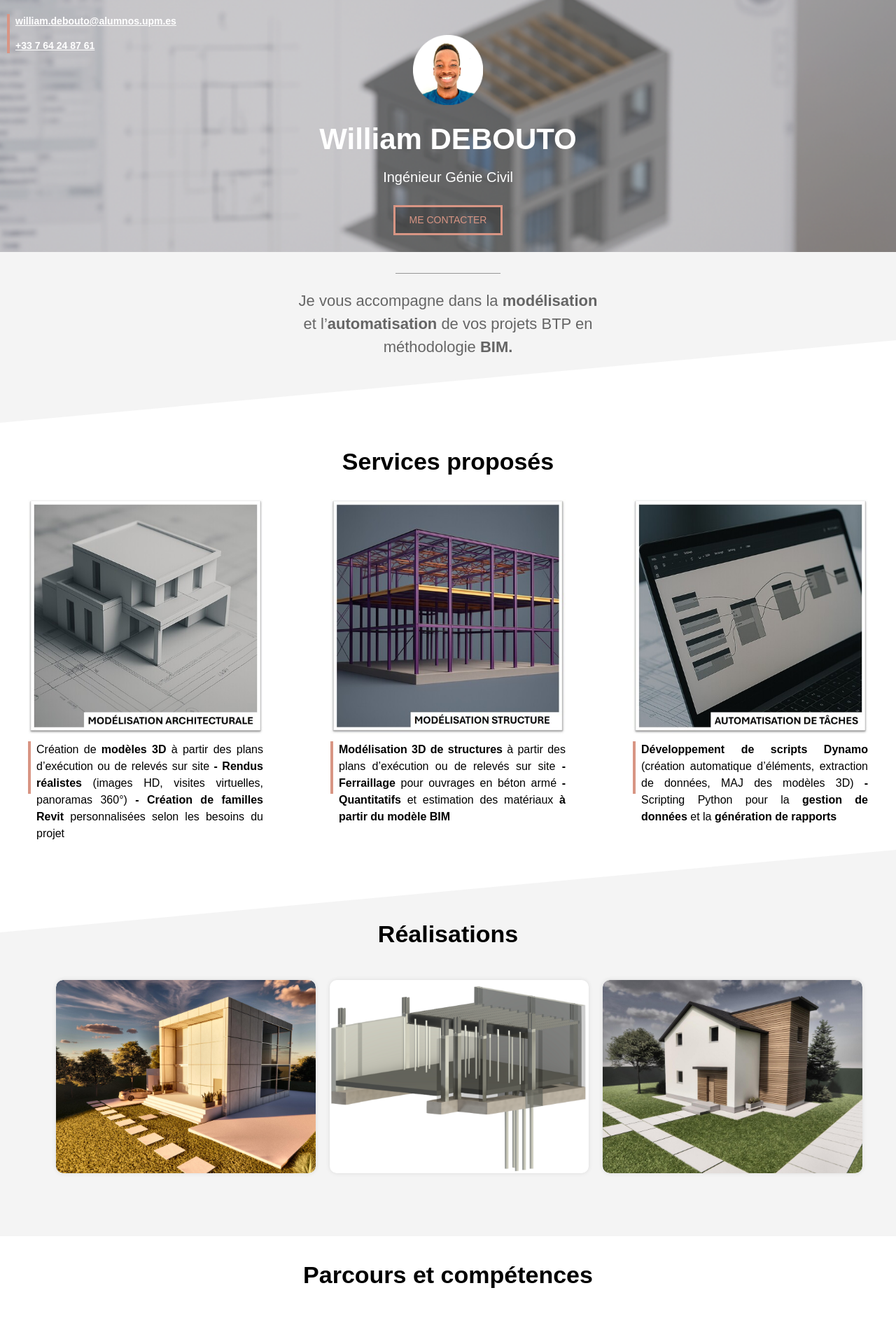
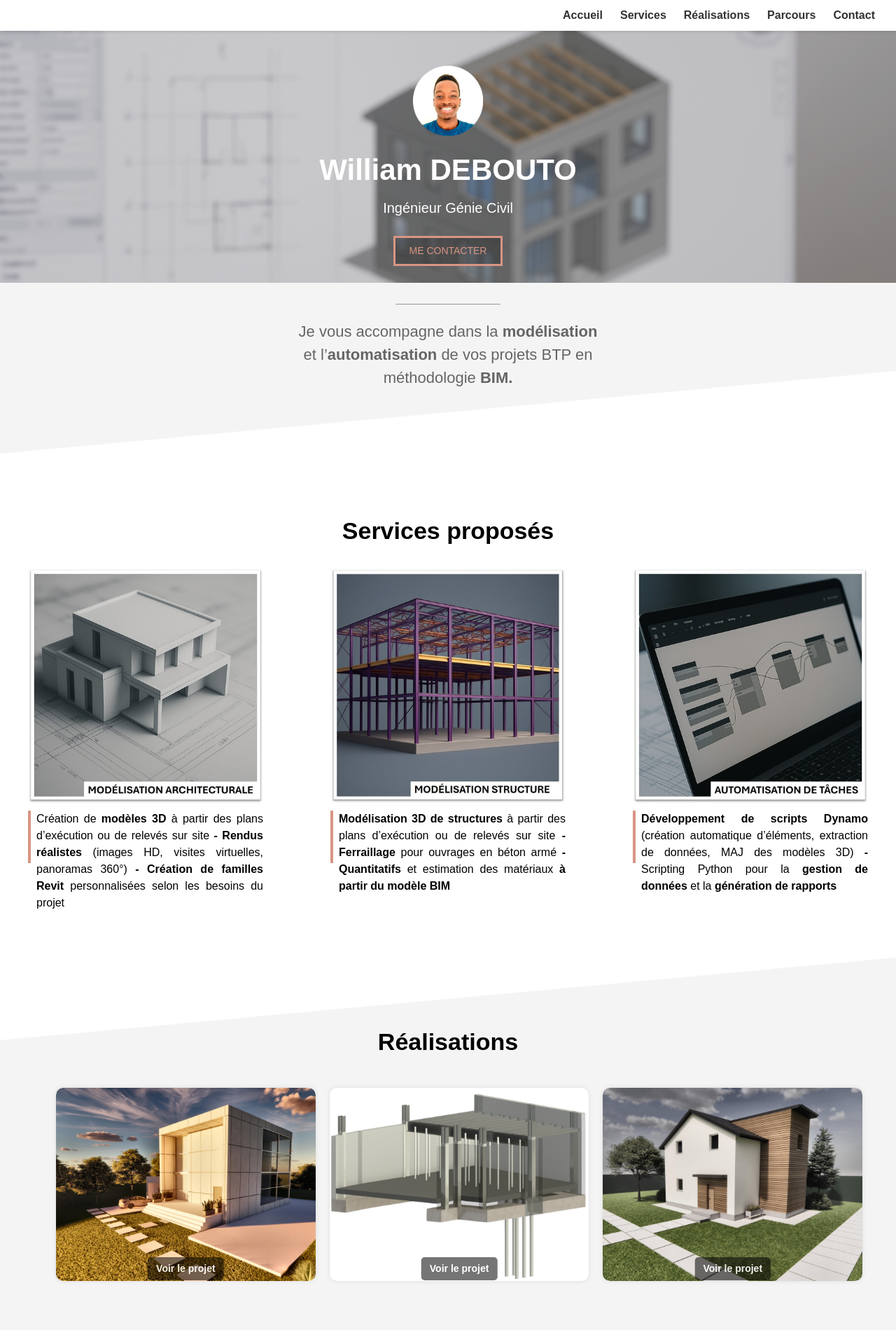
Before and after one commit to WillDE464/portfolio_william_debouto, a plain HTML site: page index.html in a window 1280 px wide. Shown: the top 1900 px of the page at 70% size. Drawn offline with Linux system fonts and the light colour scheme.

Commit message:
Add files via upload

```diff
--- a/index.html
+++ b/index.html
@@ -12,23 +12,34 @@
 
 
     <body>
+        <!-- MENU NAVIGATION -->
+        <nav class="navbar">
+            <div class="navbar-logo"></div>
+            <div class="navbar-toggle" id="mobile-menu">&#9776;</div>
+            <ul class="navbar-links" id="navbar-links">
+            <li><a href="#accueil">Accueil</a></li>
+            <li><a href="#services">Services</a></li>
+            <li><a href="#realisations">Réalisations</a></li>
+            <li><a href="#parcours">Parcours</a></li>
+            <li><a href="mailto:william.debouto@alumnos.upm.es">Contact</a></li>
+
+            </ul>
+        </nav>
+
         <!-- COUVERTURE -->
-        <div class = "cover">
+
+        <div class = "cover" id="accueil">
             <img class ="cover-profile" src="profile_w2.png">
             <h1>William DEBOUTO</h1>
             <p style="color: white; font-size: 20px;">Ingénieur Génie Civil</p>
             <div style="text-align: center;">
                 <a class="contact-button" href="mailto:william.debouto@alumnos.upm.es">ME CONTACTER</a>
             </div>
-            <div class="cover-contact">
-                <p><a href="mailto:william.debouto@alumnos.upm.es"><b>william.debouto@alumnos.upm.es</b></a></p>
-                <p><a href="tel:+33764248761"><b>+33 7 64 24 87 61</b></a></p>
-            </div>
-            <br>
+
         </div>
 
         <!-- SECTION GRISE 1 -->
-        <div class=" section section-grise1">
+        <div class=" section section-grise1" >
             <div class="separateur"></div>
             <p>Je vous accompagne dans la <b>modélisation</b> et l’<b>automatisation</b>
                 de vos projets BTP en méthodologie <b>BIM.</b>
@@ -36,7 +47,8 @@
         </div>
 
         <!-- SECTION BLANCHE 1 -->
-        <div class="section">
+        <div id="services" class="scroll-offset"></div>
+        <div class="section" id="services">
             <h2>Services proposés</h2>
             <div class="portfolio-row">
 
@@ -51,7 +63,7 @@
                 </div>
               </div>
 
-              <div class="col-portfolio2">
+              <div class="col-portfolio2" >
                 <img class="mod_taille_im" src="g666.jpg">
                 <div class="texte-avec-ligne-verticale service-text">
                   <p class="justifie">
@@ -77,20 +89,35 @@
             </div>
         </div>
 
-        <div class="section section-grise2">
+
+
+        <div id="realisations" class="scroll-offset"></div>
+        <div class="section section-grise2" id="realisations">
             <h2>Réalisations</h2>
             <div class="carousel-container">
                 <div class="carousel-track" id="carousel">
                     <div class="carousel-item">
-                        <a href="index_architecture.html"><img src="project22.jpg" alt="architecture"></a>
+                        <a href="index_architecture.html" class="clickable-image">
+                            <img src="project22.jpg" alt="architecture">
+                            <div class="image-caption">Voir le projet</div>
+                        </a>
+
                     </div>
 
                     <div class="carousel-item">
-                        <a href="index_structure.html"><img src="structu1.png" alt="structure"></a>
+                        <a href="index_structure.html" class="clickable-image">
+                            <img src="structu1.png" alt="structure">
+                            <div class="image-caption">Voir le projet</div>
+                        </a>
+
                     </div>
 
                     <div class="carousel-item">
-                        <a href="index_architecture_2.html"><img src="project33.jpg" alt="architecture 2"></a>
+                        <a href="index_architecture_2.html" class="clickable-image">
+                            <img src="project33.jpg" alt="architecture 2">
+                            <div class="image-caption">Voir le projet</div>
+                        </a>
+
                     </div>
                 </div>
             </div>
@@ -99,12 +126,9 @@
 
 
 
-
-
-
-        </div>
         <!-- SECTION BLANCHE 2 -->
-        <div class="section">
+        <div id="parcours" class="scroll-offset"></div>
+        <div class="section" style="padding-bottom: 0px;" id="parcours">
             <h2>Parcours et compétences</h2>
             <div class="section portfolio-row" style="gap: 40px;">
                 <div class="col-contenu">
@@ -122,7 +146,7 @@
                         </ul>
 
                         <p class="justifie">
-                            Après l’obtention de mon diplôme d’ingénieur en 2022, j’ai décidé de me spécialiser dans la <b>gestion de projets BTP en méthodologie BIM (Building Information Modeling)</b>.
+                            Après l’obtention de mon diplôme d’ingénieur en 2022, je me suis spécialisé dans la <b>gestion de projets BTP en méthodologie BIM (Building Information Modeling)</b>.
                             J’ai ainsi suivi une <b>formation de 130 heures</b>, me permettant d’acquérir :
                         </p>
                         <ul>
@@ -169,10 +193,27 @@
 
 
         <!-- SECTION BLANCHE -->
-
-           <iframe src="contact-frame.html" scrolling ="no">
+           <iframe src="contact-frame.html" scrolling ="no" id="contact">
 
            </iframe>
+
+
+           <script>
+            const menuToggle = document.getElementById("mobile-menu");
+            const navLinks = document.getElementById("navbar-links");
+
+            menuToggle.addEventListener("click", () => {
+                navLinks.classList.toggle("active");
+            });
+
+            // 👇 Ferme le menu après clic sur un lien (sur mobile)
+            document.querySelectorAll('.navbar-links a').forEach(link => {
+                link.addEventListener('click', () => {
+                    navLinks.classList.remove('active');
+                });
+            });
+            </script>
+
 
 
     </body>
--- a/style.css
+++ b/style.css
@@ -1,3 +1,4 @@
+
 *{
     box-sizing: border-box;
 }
@@ -367,7 +368,84 @@ opacity: 1;
 width: 100%;
 }
 
+/* Rendu d’un overlay “Voir le projet” en bas centré de l’image */
+.clickable-image {
+    position: relative;
+    display: block;
+    text-decoration: none;
+  }
 
+  .image-caption {
+    position: absolute;
+    bottom: 1px;
+    left: 50%;
+    transform: translateX(-50%);
+    background: rgba(0, 0, 0, 0.6);
+    color: white;
+    padding: 6px 12px;
+    font-size: 14px;
+    border-radius: 5px;
+    opacity: 0.9;
+    pointer-events: none; /* pour ne pas gêner le clic */
+    font-weight: bold;
+  }
+
+  /* MENU DE NAVIGATION */
+.navbar {
+  position: sticky;
+  top: 0;
+  z-index: 999;
+  background-color: white;
+  padding: 10px 30px;
+  display: flex;
+  justify-content: space-between;
+  align-items: center;
+  box-shadow: 0px 2px 4px rgba(0,0,0,0.1);
+}
+
+.navbar-logo {
+  font-weight: bold;
+  font-size: 20px;
+  color: var(--color1);
+}
+
+.navbar-links {
+  list-style: none;
+  display: flex;
+  gap: 25px;
+  margin: 0;
+  padding: 0;
+}
+
+.navbar-links li a {
+  text-decoration: none;
+  color: #333;
+  font-weight: bold;
+}
+
+.navbar-links li a:hover {
+  color: var(--color1);
+}
+
+.navbar-toggle {
+  display: none;
+  font-size: 26px;
+  cursor: pointer;
+}
+
+
+.scroll-offset {
+    position: relative;
+  }
+
+  .scroll-offset::before {
+    content: "";
+    display: block;
+    height: 65px; /* ajuster selon la hauteur de ton menu */
+    margin-top: -10px;
+    visibility: hidden;
+    pointer-events: none;
+  }
 
 
 
@@ -495,10 +573,36 @@ width: 100%;
     .realisation-description p {
     font-size: 14px; /* ou une taille un peu plus petite si besoin */
     margin: 0;
+
+
+
+}
+
+
+.navbar-links {
+    display: none;
+    flex-direction: column;
+    background-color: white;
+    position: absolute;
+    top: 60px;
+    right: 30px;
+    padding: 10px 20px;
+    box-shadow: 0px 2px 6px rgba(0,0,0,0.2);
+  }
+
+  .navbar-links.active {
+    display: flex;
+  }
+
+  .navbar-toggle {
+    display: block;
+  }
+
+
 }
 
 
 
-
-
-}
+html {
+    scroll-behavior: smooth;
+  }
```
